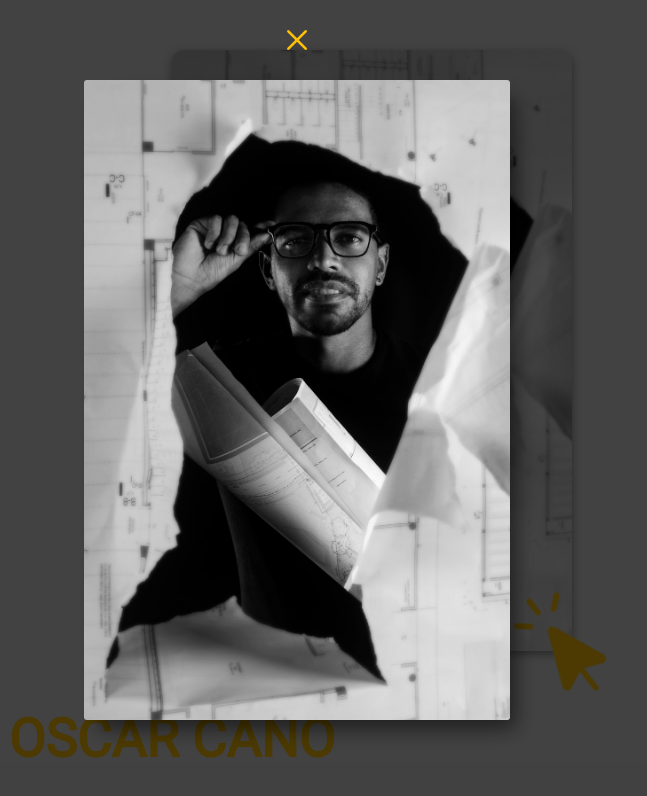
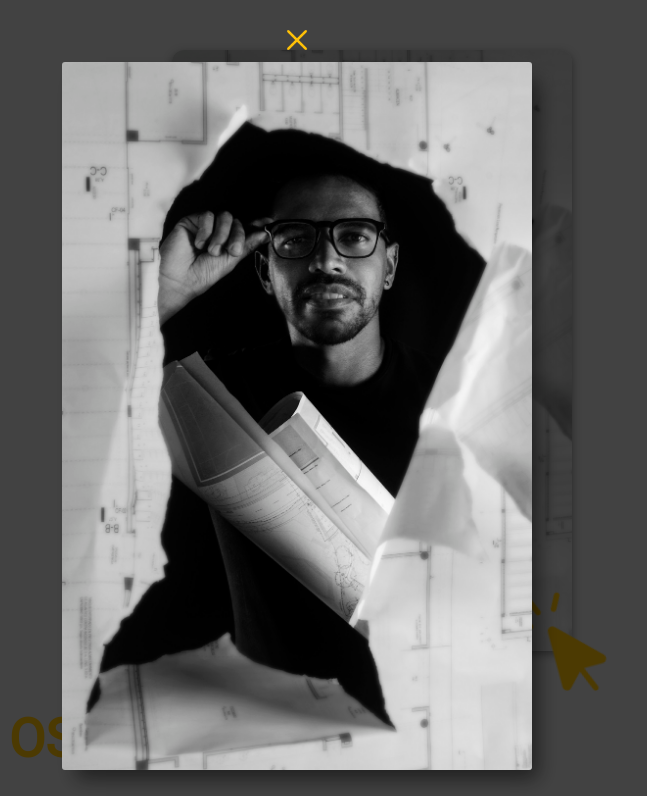
Before and after one commit to Ch31ios/Portafolio_WEB, a plain HTML site: page html/acerca.html in a window 1280 px wide. Both pictures are taken after a click on the picture 715 px from the left and 350 px from the top of the page. Shown: the top 796 px of the page, 343-990 px from the left. Drawn offline with Linux system fonts and the light colour scheme.

Commit message:
se hacen ajustes

```diff
--- a/css/acerca.css
+++ b/css/acerca.css
@@ -151,21 +151,21 @@ html {
 /* ----- VENTANA MODAL ----- */
 
 .modal {
-    display: none;
-    position: fixed;
     z-index: 9999;
     top: 0;
     left: 0;
     width: 100%;
-    height: 100%;
+    height: 104%;
     background-color: rgba(0, 0, 0, 0.7);
+    position: fixed;
+    display: none;
     align-items: center;
     justify-content: center;
 }
 
 .modal_content {
-    max-height: 80%;
-    max-width: 80%;
+    max-width: 85%;
+    max-height: 85%;
     border-radius: 3px;
     box-shadow: 10px 13px 19px -4px rgba(0,0,0,0.52);
     -webkit-box-shadow: 10px 13px 19px -4px rgba(0,0,0,0.52);
--- a/css/galeria.css
+++ b/css/galeria.css
@@ -89,7 +89,9 @@ body {
     max-width: 85%;
     max-height: 85%;
     border-radius: 3px;
-    box-shadow: 0 3px 10px rgba(0, 0, 0, 0.7);
+    box-shadow: 10px 13px 19px -4px rgba(0,0,0,0.52);
+    -webkit-box-shadow: 10px 13px 19px -4px rgba(0,0,0,0.52);
+    -moz-box-shadow: 10px 13px 19px -4px rgba(0,0,0,0.52);
 }
 
 .close {
```
